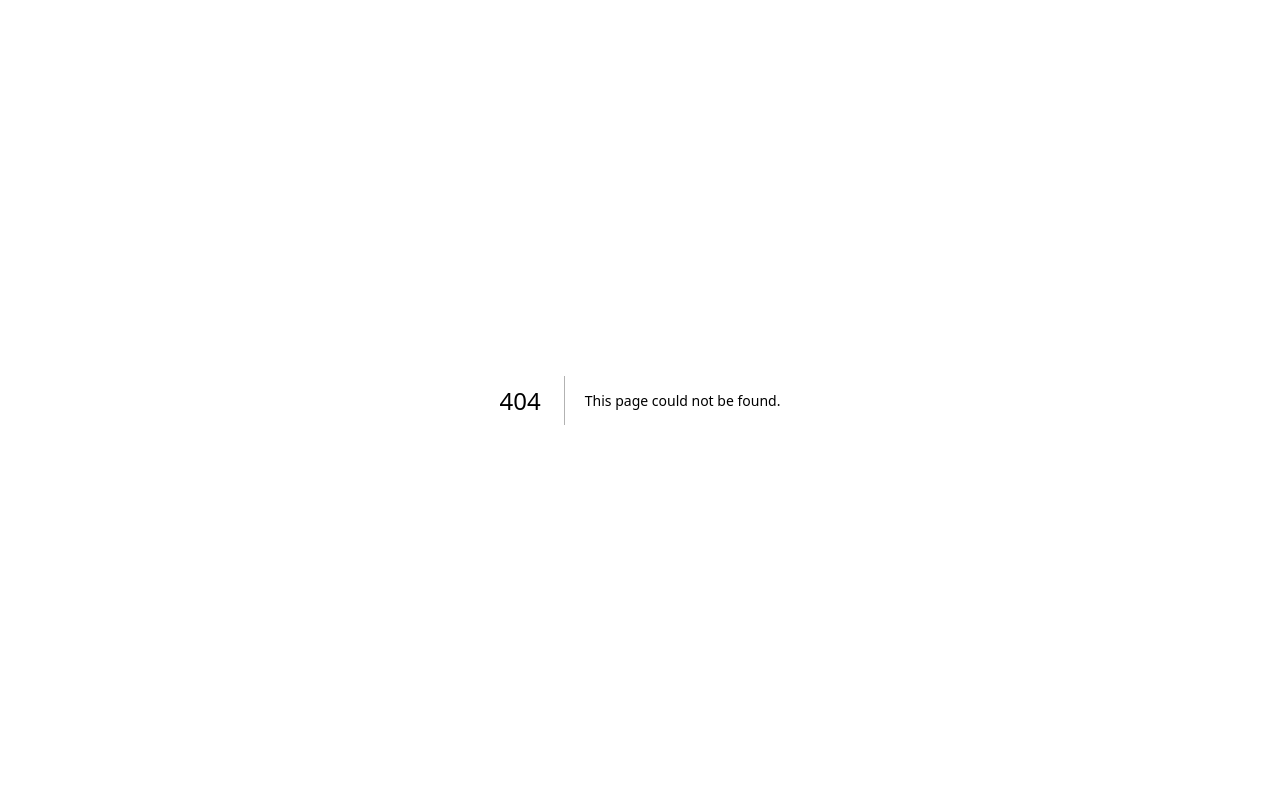
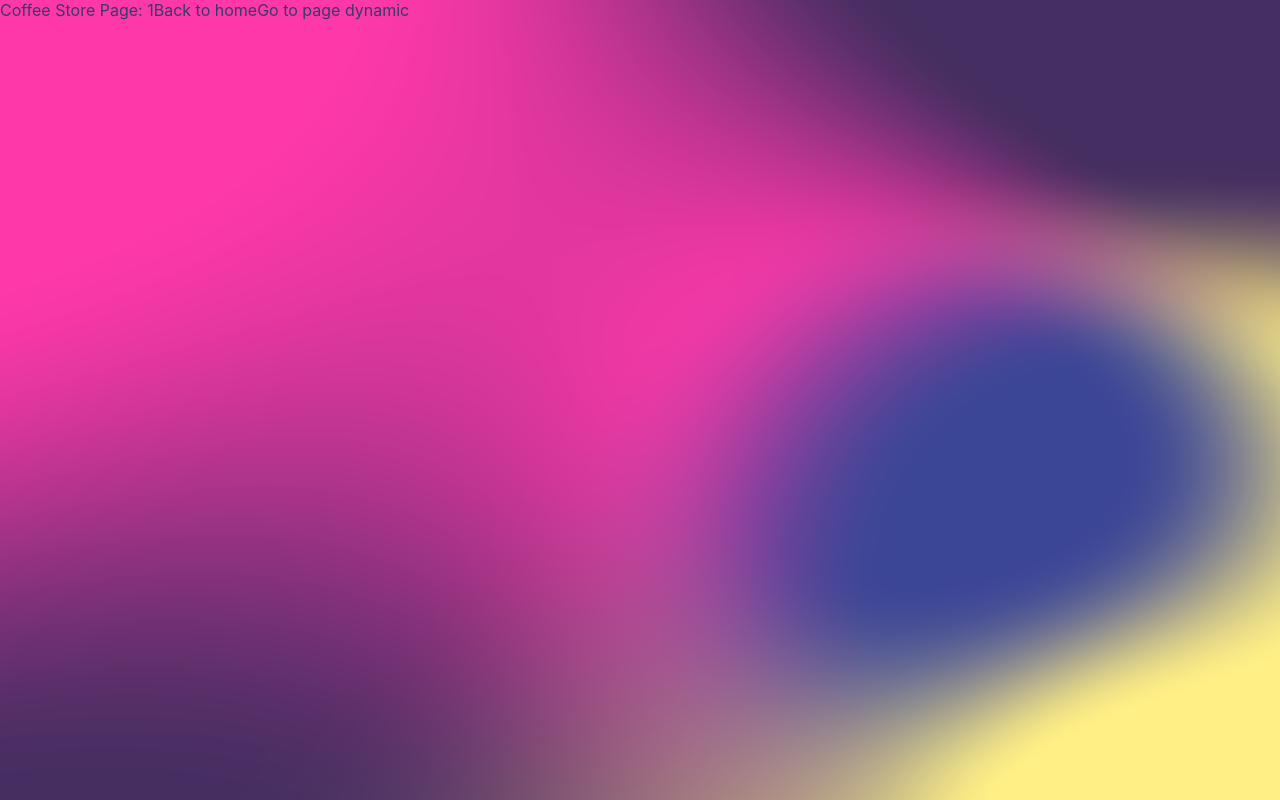
Before and after one commit to frjr17/discoverCoffeeStores, a Next.js app: page /coffee-store/1 in a window 1280 px wide. Before the commit this address had no page. Built offline with nearby package versions, Linux system fonts and the light colour scheme.

Commit message:
lesson 27

```diff
--- /dev/null
+++ b/pages/coffee-store/[id].jsx
@@ -0,0 +1,18 @@
+import Link from "next/link";
+import { useRouter } from "next/router";
+
+export default function CoffeeStore() {
+  const { id } = useRouter().query;
+
+  return (
+    <div>
+      Coffee Store Page: {id}
+      <Link href="/">
+        Back to home
+      </Link>
+      <Link href="/coffee-store/dynamic">
+       Go to page dynamic
+      </Link>
+    </div>
+  );
+}
--- a/pages/index.js
+++ b/pages/index.js
@@ -10,7 +10,7 @@ export default function Home() {
   return (
     <div className={styles.container}>
       <Head>
-        <title>Create Next App</title>
+        <title>Coffee Connoisseur</title>
         <meta name="description" content="Generated by create next app" />
         <link rel="icon" href="/favicon.ico" />
       </Head>
```
